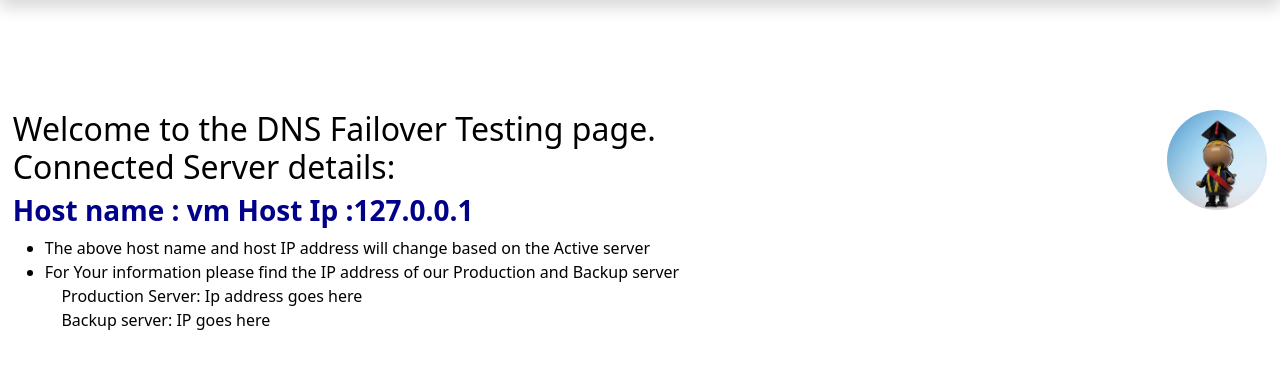
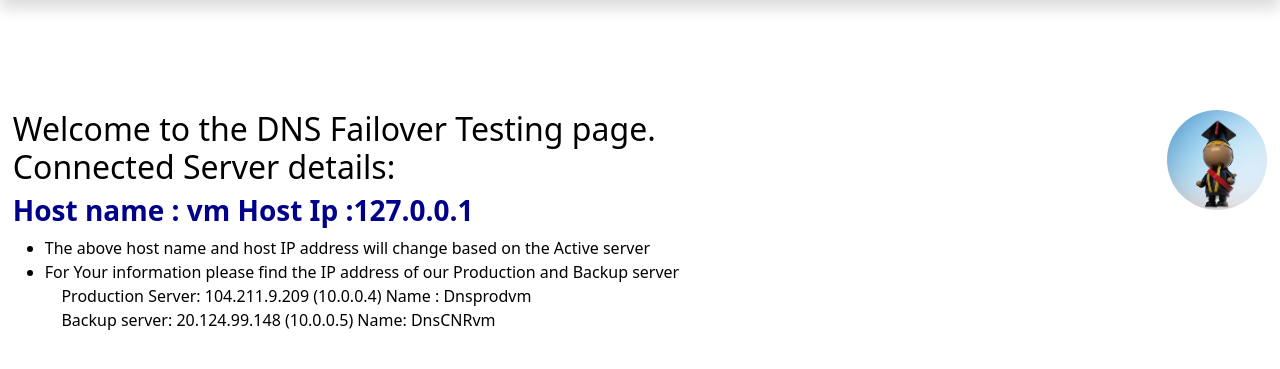
Before and after one commit to livinghumanz/Django-Dns_storage_failover-testpage, a Django app: page / in a window 1280 px wide. Shown: the part 38-407 px from the top of the page. Run offline with Django 4.2, Linux system fonts and the light colour scheme.

Commit message:
ip and requirements

```diff
--- /dev/null
+++ b/requirements.txt
@@ -0,0 +1,5 @@
+asgiref==3.4.1
+Django==3.2.8
+psycopg2-binary==2.9.1
+pytz==2021.3
+sqlparse==0.4.2
--- a/templates/monthlych/index.html
+++ b/templates/monthlych/index.html
@@ -15,8 +15,8 @@
         <li >
             For Your information please find the IP address of our Production and Backup server
             <br>
-                &nbsp;&nbsp;&nbsp; Production Server: Ip address goes here<br>
-                &nbsp;&nbsp;&nbsp; Backup server: IP goes here
+                &nbsp;&nbsp;&nbsp; Production Server: 104.211.9.209 (10.0.0.4) Name : Dnsprodvm<br>
+                &nbsp;&nbsp;&nbsp; Backup server: 20.124.99.148 (10.0.0.5) Name: DnsCNRvm
 
         </li>
     </ul>
```
